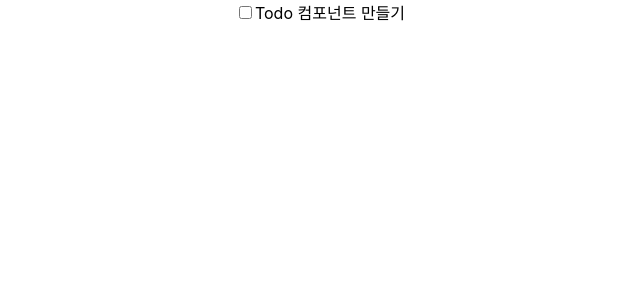
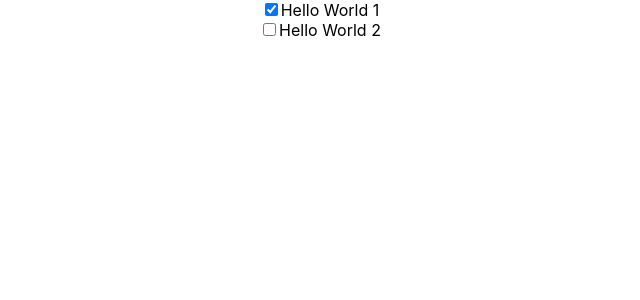
Before and after one commit to DongvinPark/Alone-TodoApp-FrontEnd, a React (Create React App) app in the folder alone-todo-react-app/: page / in a window 1280 px wide. Shown: the top 300 px of the page, without its empty margins (320-960 px from the left). Built offline with nearby package versions, Linux system fonts and the light colour scheme.

Commit message:
basic test - before applying material UI

```diff
--- a/alone-todo-react-app/src/App.js
+++ b/alone-todo-react-app/src/App.js
@@ -4,12 +4,28 @@
 import './App.css';
 
 
-class App extends React.Component{
+class App extends React.Component {
+
+  constructor(props){
+    super(props);
+    this.state = {
+      items:[
+        { id: "0", title: "Hello World 1", done: true },
+        { id: "1", title: "Hello World 2", done: false }
+      ]
+    };
+  }
+
   render(){
+
+    var todoItems = this.state.items.map(
+      (item, idx) => ( < Todo item={item} key={ item.id } /> )
+    );//map
+
     return(
 
       <div className='App'>
-        <Todo/>
+        {todoItems}
       </div>
 
     );//return
--- a/alone-todo-react-app/src/Todo.js
+++ b/alone-todo-react-app/src/Todo.js
@@ -2,11 +2,21 @@
 
 class Todo extends React.Component{
 
+    constructor(props){
+        super(props);
+        this.state = { item : props.item };
+    }
+
     render(){
         return(
-            <div className='Todo'>
-                <input type="checkbox" id="todo0" name="todo0" value="todo0"/>
-                <label for="todo0">Todo 컴포넌트 만들기</label>
+            <div className="Todo">
+                <input
+                    type="checkbox"
+                    id={this.state.item.id}
+                    name={this.state.item.id}
+                    checked={this.state.item.done}
+                />
+                <label id={this.state.item.id}>{this.state.item.title}</label>
             </div>
         );//return
     }//render
```
